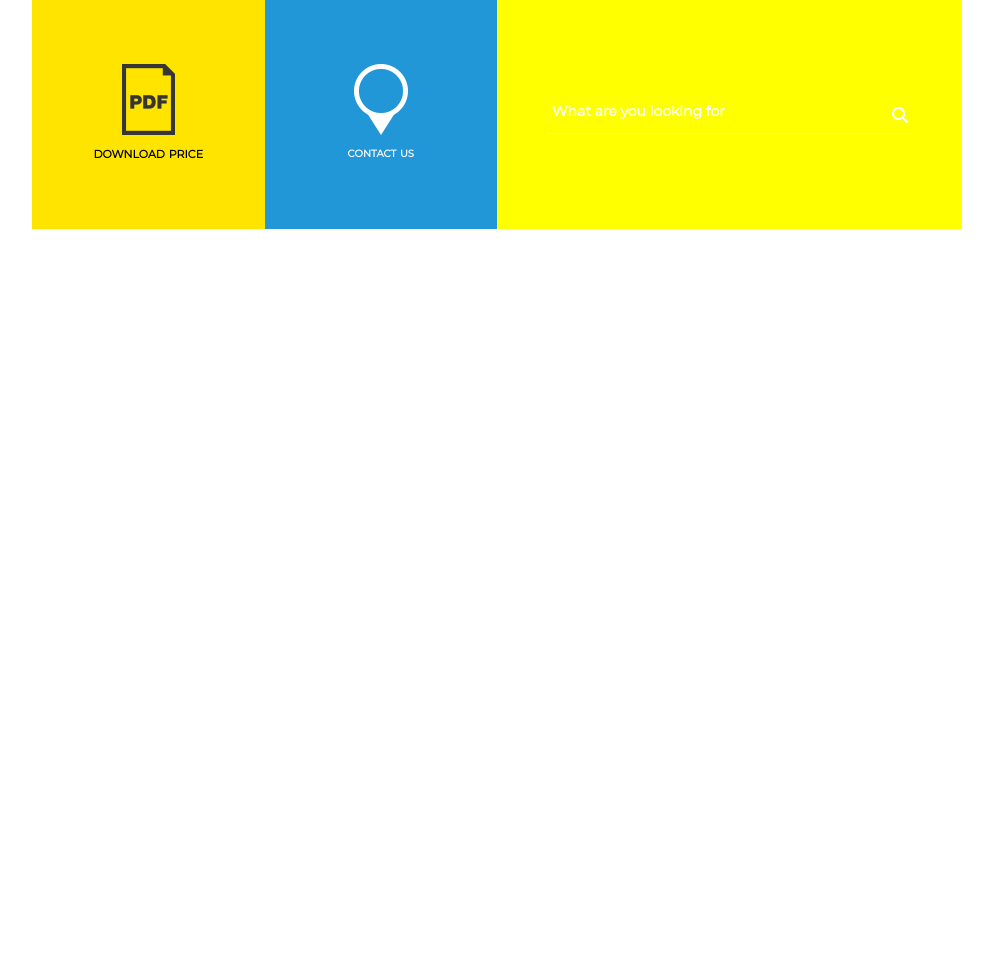
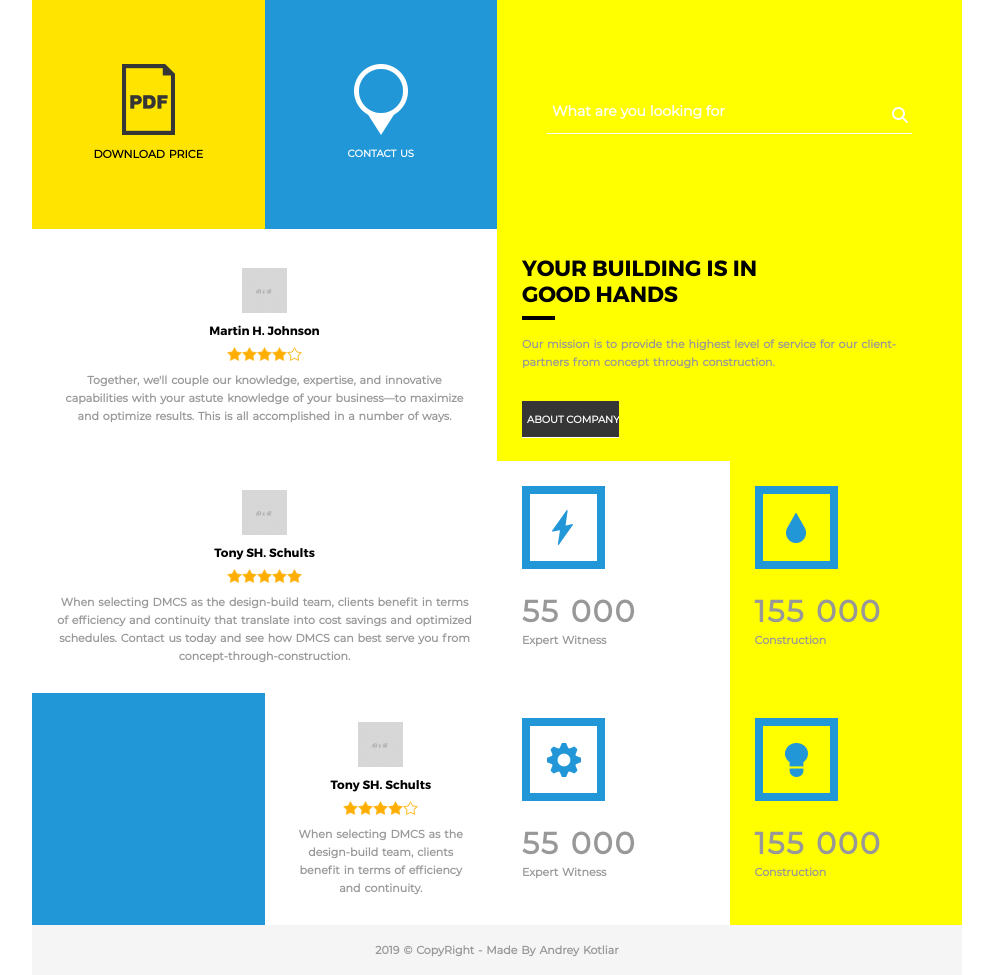
Before and after one commit to Andreybest/despacitoCollegeWebPage, a plain HTML site: page index.html in a window 1280 px wide. Shown: the part 1121-2096 px from the top of the page, without its empty margins (143-1136 px from the left). Before the commit the page ends 1350 px from the top, so only its background shows below. Drawn offline with Linux system fonts and the light colour scheme.

Commit message:
Added 3 more rows and footer

```diff
--- a/css/style.css
+++ b/css/style.css
@@ -44,6 +44,11 @@ h1 {
 section > h2 {
     font-family: "Montserrat Bold";
     font-size: 14px;
+}
+
+h3 {
+    font-family: "Montserrat Bold";
+    font-size: 12px;
 }
 
 h1::after, section > h2::after {
@@ -214,6 +219,57 @@ header {
     align-items: center;
 }
 
+.review {
+    display: flex;
+    flex-direction: column;
+    justify-content: center;
+    align-items: center;
+    text-align: center;
+}
+
+.review > img {
+    width: 45px;
+}
+
+.review h3 {
+    margin: 10px 0;
+}
+
+.rating {
+    display: flex;
+    flex-direction: row;
+    margin-bottom: 10px;
+}
+
+.count {
+    font-family: "Montserrat Regular";
+    font-weight: bolder;
+    font-size: 30px;
+    letter-spacing: 2px;
+    margin-top: 30px;
+    margin-bottom: 10px;
+}
+
+.row-2 {
+    width: 100%;
+    height: 464px;
+    display: flex;
+    flex-wrap: wrap;
+    flex-direction: row;
+}
+
+.half-row-2 {
+    height: 50%;
+}
+
+footer {
+    display: flex;
+    height: 50px;
+    width: 100%;
+    justify-content: center;
+    align-items: center;
+    background-color: rgb(245, 245, 245);
+}
 
 /* form starting stylings ------------------------------- */
 .group 			  {
--- a/index.html
+++ b/index.html
@@ -143,7 +143,112 @@
                     </div>
                 </section>
             </article>
+            <article class="row">
+                <section class="box-2-1 background-white review">
+                    <img src="img/profileIcon.png">
+                    <h3>
+                        Martin H. Johnson
+                    </h3>
+                    <div class="rating">
+                        <img src="img/filledStar.png">
+                        <img src="img/filledStar.png">
+                        <img src="img/filledStar.png">
+                        <img src="img/filledStar.png">
+                        <img src="img/unfilledStar.png">
+                    </div>
+                    <p>
+                        Together, we'll couple our knowledge, expertise, and innovative capabilities with your astute knowledge of your business—to maximize and optimize results. This is all accomplished in a number of ways.
+                    </p>
+                </section>
+                <section class="box-2-1">
+                    <h1>
+                        YOUR BUILDING IS IN
+                        <br>
+                        GOOD HANDS
+                    </h1>
+                    <p>
+                        Our mission is to provide the highest level of service for our client-partners from concept through construction.
+                    </p>
+                    <input class="button" type="button" value="ABOUT COMPANY"/>
+                </section>
+            </article>
+            <article class="row">
+                <section class="box-2-1 background-white review">
+                    <img src="img/profileIcon.png">
+                    <h3>
+                        Tony SH. Schults
+                    </h3>
+                    <div class="rating">
+                        <img src="img/filledStar.png">
+                        <img src="img/filledStar.png">
+                        <img src="img/filledStar.png">
+                        <img src="img/filledStar.png">
+                        <img src="img/filledStar.png">
+                    </div>
+                    <p>
+                        When selecting DMCS as the design-build team, clients benefit in terms of efficiency and continuity that translate into cost savings and optimized schedules. Contact us today and see how DMCS can best serve you from concept-through-construction.
+                    </p>
+                </section>
+                <section class="box-1-1 background-white">
+                    <img src="img/lightning.png">
+                    <p class="count">55 000</p>
+                    <p>Expert Witness</p>
+                </section>
+                <section class="box-1-1">
+                    <img src="img/drop.png">
+                    <p class="count">155 000</p>
+                    <p>Construction</p>
+                </section>
+            </article>
+            <article class="row">
+                <section class="box-1-1 background-blue">
+
+                </section>
+                <section class="box-1-1 background-white review">
+                    <img src="img/profileIcon.png">
+                    <h3>
+                        Tony SH. Schults
+                    </h3>
+                    <div class="rating">
+                        <img src="img/filledStar.png">
+                        <img src="img/filledStar.png">
+                        <img src="img/filledStar.png">
+                        <img src="img/filledStar.png">
+                        <img src="img/unfilledStar.png">
+                    </div>
+                    <p>
+                        When selecting DMCS as the design-build team, clients benefit in terms of efficiency and continuity.
+                    </p>
+                </section>
+                <section class="box-1-1 background-white">
+                    <img src="img/gear.png">
+                    <p class="count">55 000</p>
+                    <p>Expert Witness</p>
+                </section>
+                <section class="box-1-1">
+                    <img src="img/lamp.png">
+                    <p class="count">155 000</p>
+                    <p>Construction</p>
+                </section>
+            </article>
+            <!-- <article class="row-2">
+                <section class="box-1-1 background-white">
+                    d
+                </section>
+                <section class="row">
+
+                </section>
+                <section class="row">
+
+                </section>
+            </article> -->
+            <footer>
+                <p>
+                    2019 © CopyRight - Made By Andrey Kotliar
+                </p>
+            </footer>
         </div>
+
     </div>
 </body>
 </html>
```
Also changed, not shown: img/college.jpg (added), img/despacito2-title.jpg (added), img/drop.png (added), img/filledStar.png (added), img/gear.png (added), img/gears.png (added), img/lamp.png (added), img/lightning.png (added), img/profileIcon.png (added), img/shot.jpg (added), img/unfilledStar.png (added).
